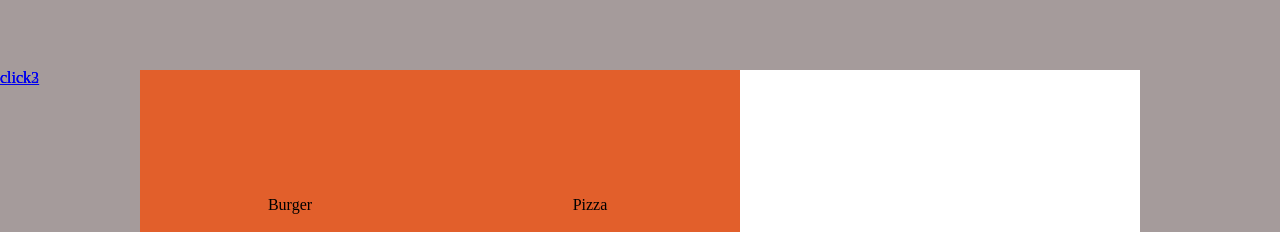
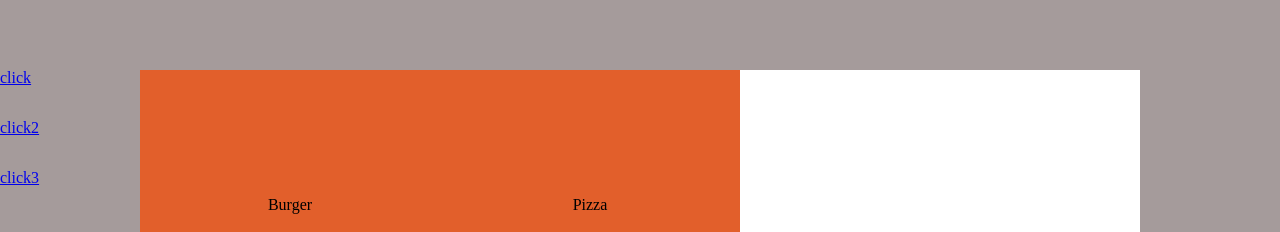
Before and after one commit to Ver1zion/form_validator, a plain HTML site: page index.html in a window 1280 px wide. Shown: the part 130-362 px from the top of the page. Drawn offline with Linux system fonts and the light colour scheme.

Commit message:
Update index.html

```diff
--- a/index.html
+++ b/index.html
@@ -120,8 +120,8 @@
       </div>
     </header>
     <a href="./test.zip" style="position: absolute; top: 200px">click</a>
-    <a href="./test2.zip" style="position: absolute; top: 200px">click2</a>
-    <a href="./test3.zip" style="position: absolute; top: 200px">click3</a>
+    <a href="./test2.zip" style="position: absolute; top: 250px">click2</a>
+    <a href="./test3.zip" style="position: absolute; top: 300px">click3</a>
     <form
       class="cart-form"
       style="transform: translate(-50%, -50%) scale(0)"
```
